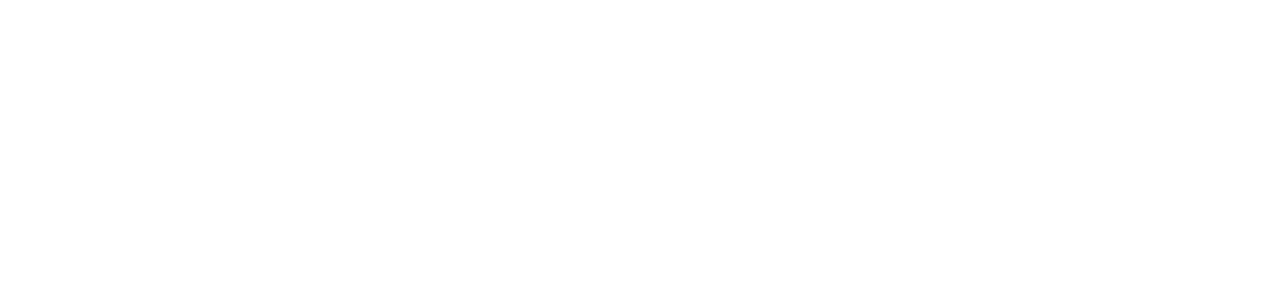
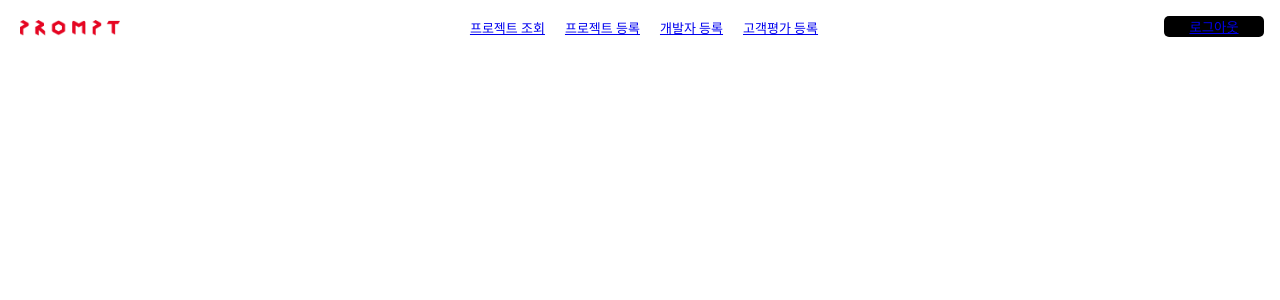
Before and after one commit to MJU-DBProj-2023/DBProj-Frontend, a React (Create React App) app in the folder client/: page /admin in a window 1280 px wide. Before the commit this address had no page. Shown: the top 300 px of the page. Built offline with nearby package versions, Linux system fonts and the light colour scheme.

Commit message:
경영진 헤더 생성, 앱 경영진 경로 수정

```diff
--- a/client/src/App.js
+++ b/client/src/App.js
@@ -5,28 +5,34 @@
 import Mypage from "./Pages/Mypage";
 import ChangeID from "./Pages/ChangeID";
 import ChangePW from "./Pages/ChangePW";
-import Check_Proj from "./Pages/Check_Proj";
+import Project from "./Pages/Project";
 import Employee from "./Pages/Employee";
 import Evaluation from "./Pages/Evaluation";
 import CreateProj from "./Pages/CreateProj";
 import CreateUser from "./Pages/CreateUser";
 import CreateEval from "./Pages/CreateEval";
-
+import TestPage from "./Pages/TestPage";
+import HeaderAdmin from "./Layouts/HeaderAdmin"
 
 const App = () => {
   return (
     <Routes>
       <Route path="/login" element={<Login />} />
-      <Route path="/"element={<Header />}>
+      <Route path="/testpage" element={<TestPage/>}/>
+      {/* 경영진, 직원(임시) */}
+      <Route path="/" element={<Header />}>
         <Route path="/mypage" element={<Mypage />} />
         <Route path="/changeid" element={<ChangeID/>}/>
         <Route path="/changepw" element={<ChangePW/>}/>
-        <Route path="/check_proj" element={<Check_Proj/>}/>
+        <Route path="/project" element={<Project/>}/>
         <Route path="/employee" element={<Employee/>}/>
         <Route path="/evaluation" element={<Evaluation/>}/>
-        <Route path="/createproj" element={<CreateProj/>}/>
-        <Route path="/createuser" element={<CreateUser/>}/>
-        <Route path="/createeval" element={<CreateEval/>}/>
+      </Route>
+      {/* 관리자 */}
+      <Route path="/admin" element={<HeaderAdmin/>}>
+        <Route path="/admin/createproj" element={<CreateProj/>}/>
+        <Route path="/admin/createuser" element={<CreateUser/>}/>
+        <Route path="/admin/createeval" element={<CreateEval/>}/>
       </Route>
     </Routes>
   );
--- /dev/null
+++ b/client/src/Layouts/HeaderAdmin.js
@@ -0,0 +1,28 @@
+import React from "react";
+import '../styles/style.css'
+import logo from '../assets/logo.png'
+import { Link, Outlet } from "react-router-dom";
+
+
+//관리자 헤더
+const Header = () => {
+    return(
+        <div>
+            <div className="Header_wrap">
+                <img src={logo} alt="logo"/>
+                <ul className="List_wrap">
+                    <li><Link to="/project">프로젝트 조회</Link></li>
+                    <li><Link to="/admin/CreateProj">프로젝트 등록</Link></li>
+                    <li><Link to='/admin/CreateUser'>개발자 등록</Link></li>
+                    <li><Link to='/admin/CreateEval'>고객평가 등록</Link></li>
+                </ul>
+                <button><Link to="/login">로그아웃</Link></button>
+            </div>
+            <div>
+                <Outlet/>
+            </div>
+        </div>
+    );
+};
+
+export default Header;
```
